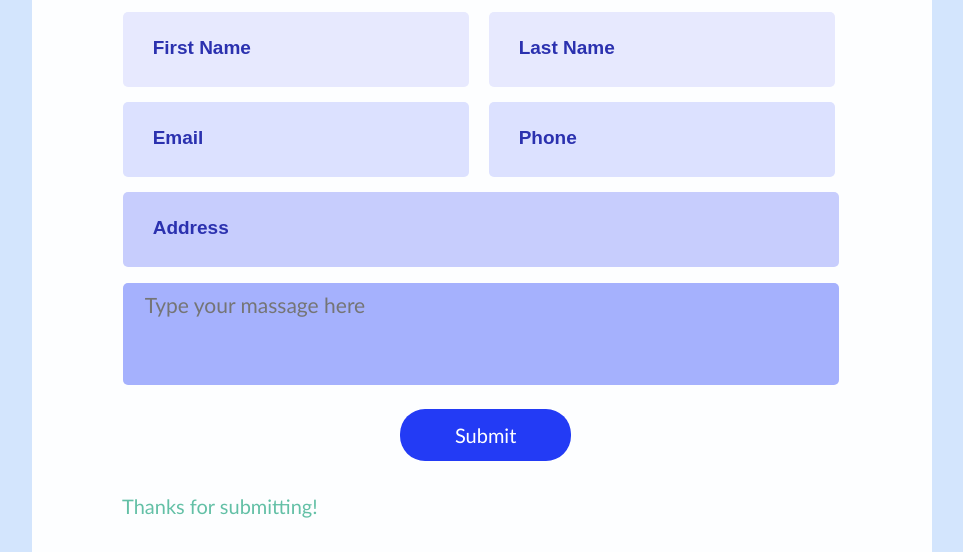
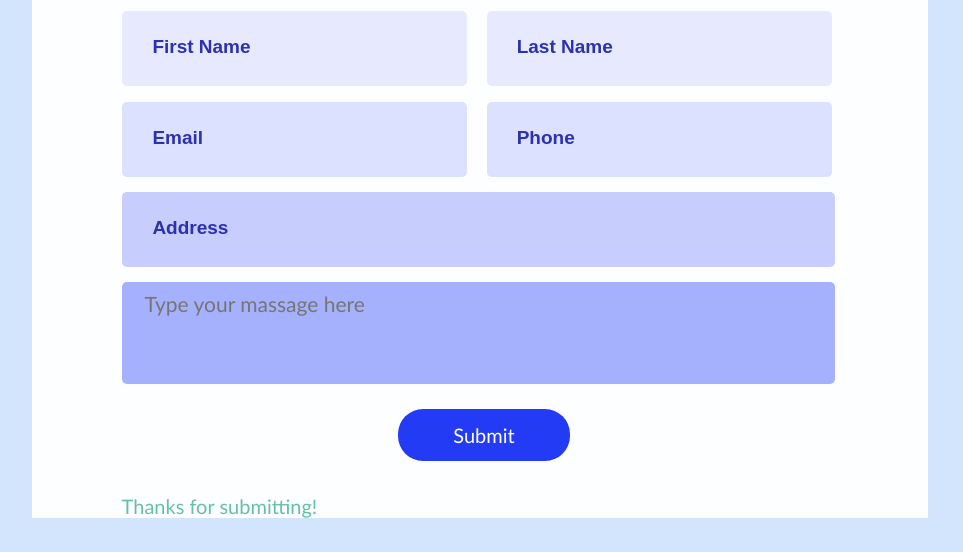
Before and after one commit to Nuotaikos/Testas-7sav, a website: page index.html in a window 1280 px wide. Shown: the part 340-892 px from the top of the page, without its empty margins (160-1123 px from the left). After the commit the page ends 858 px from the top, so only its background shows below. Drawn offline with Linux system fonts and the light colour scheme.

Commit message:
Container size fix

```diff
--- a/home.css
+++ b/home.css
@@ -7,20 +7,20 @@ body * {
 }
 
 body {
-    font-family: 'Gill Sans', 'Gill Sans MT', Calibri, 'Trebuchet MS', sans-serif;
-    color: #2B31AF;
-    background-color:#D3E5FD;
+  font-family: "Gill Sans", "Gill Sans MT", Calibri, "Trebuchet MS", sans-serif;
+  color: #2b31af;
+  background-color: #d3e5fd;
 
   /* vertical-align: top;
     box-sizing: border-box; */
   /* width: 80%; */
 }
 .container {
-    width: 900px;
-    height: 700px;
+  width: 70%;
+  height: 65%;
   margin-left: 15%;
   margin-top: 15%;
-    background-color: #FDFEFF;
+  background-color: #fdfeff;
 }
 .form {
   width: 90%;
@@ -36,18 +36,18 @@ h1 {
 }
 .row1 {
   width: 45%;
-    background-color: #E7E9FE;
-    color:#233BF5;
+  background-color: #e7e9fe;
+  color: #233bf5;
   cursor: pointer;
 }
 .row2 {
   width: 45%;
-    background-color: #DCE1FF;
+  background-color: #dce1ff;
   cursor: pointer;
 }
 .row3 {
   width: 93%;
-    background-color: #C7CDFD;
+  background-color: #c7cdfd;
   cursor: pointer;
 }
 .textarea {
@@ -59,11 +59,11 @@ h1 {
   box-sizing: border-box;
   border: 2px solid transparent;
   border-radius: 5px;
-    background-color: #A5B1FD;
+  background-color: #a5b1fd;
   font-size: 21px;
   resize: none;
   margin-left: 1%;
-    color:#2B31AF;
+  color: #2b31af;
   font-family: inherit;
   line-height: 1.4em;
   transition: all 0.2s;
@@ -74,7 +74,7 @@ h1 {
 }
 .textarea:focus {
   cursor: text;
-    color: #2B31AF;
+  color: #2b31af;
   background-color: #fff;
   border: 2px solid #333;
 }
@@ -93,13 +93,13 @@ a {
   padding-right: 55px;
   border-radius: 25px;
   margin-left: 37%;
-    background:#233BF5;
+  background: #233bf5;
   color: #fff;
   text-decoration: none;
 }
 .input {
   width: 80%;
-    color: #233BF5;
+  color: #233bf5;
   padding: 15px;
   padding-left: 35px;
   padding-right: 35px;
@@ -107,12 +107,12 @@ a {
   text-align: left;
 }
 input::placeholder {
-    color: #2B31AF;
+  color: #2b31af;
   font-size: 19px;
   font-weight: 600;
 }
 p {
-    color: #63C0A6;
+  color: #63c0a6;
   font-size: 20px;
   margin-left: 10%;
   margin-top: 3%;
--- a/index.html
+++ b/index.html
@@ -5,7 +5,7 @@
     <meta http-equiv="X-UA-Compatible" content="IE=edge" />
     <meta name="viewport" content="width=device-width, initial-scale=1.0" />
     <title>Testas</title>
-    <link rel="stylesheet" href="/home.css" />
+    <link rel="stylesheet" href="home.css" />
   </head>
   <body>
     <section class="container">
@@ -19,7 +19,7 @@
             <input class="row3" type="text" class="input" placeholder="Address" />
             <textarea class="textarea" name="" id="" cols="" rows="3" placeholder="Type your massage here"></textarea>
             <!-- <input class="row4" type="text" class="input" placeholder="Type your massage here"/> -->
-            <a href="#">Submit</a>
+            <a href="#" type="button" >Submit</a>
         </form>
         <p>Thanks for submitting!</p>
         </section>
```
Lines whose indentation alone changed are shown as unchanged.
